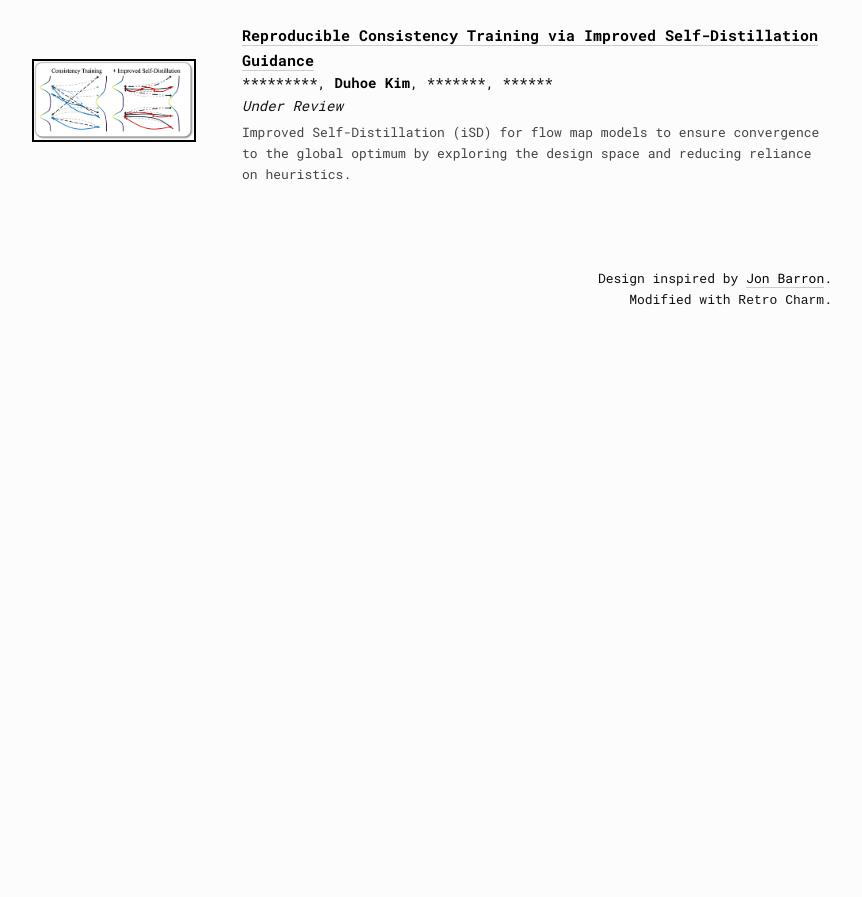
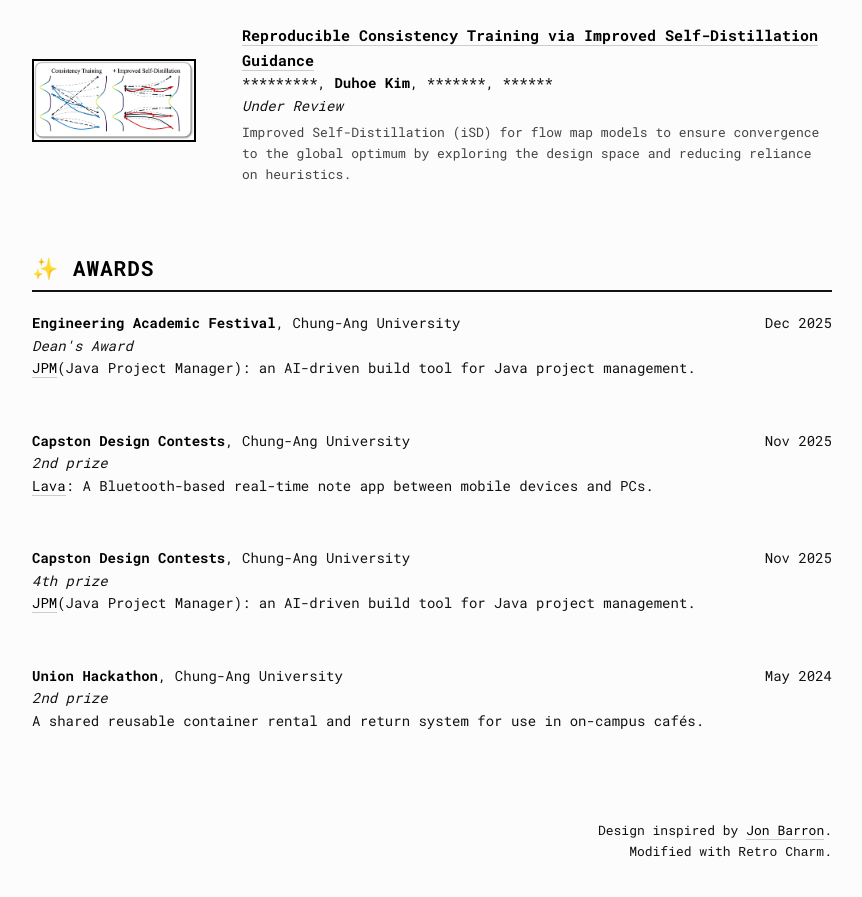
Before and after one commit to dubae/dubae.github.io, a plain HTML site: page index.html in a window 1280 px wide. Shown: the part 996-1893 px from the top of the page, without its empty margins (208-1070 px from the left). Before the commit the page ends 1341 px from the top, so only its background shows below. Drawn offline with Linux system fonts and the light colour scheme.

Commit message:
수상 이력 추가

```diff
--- a/index.html
+++ b/index.html
@@ -239,6 +239,56 @@
 
           </tbody></table>
 
+
+          <table style="width:100%;border:0px;border-spacing:0px;border-collapse:separate;margin-right:auto;margin-left:auto;"><tbody>
+              <tr>
+              <td style="padding:20px;width:100%;vertical-align:middle">
+                <h2 class="heading">✨ Awards</h2>
+                <p>
+                  <b>Engineering Academic Festival</b>, Chung-Ang University
+                  <span style="float:right;">Dec 2025</span>
+                  <br>
+                  <i>Dean's Award</i>
+                  <br>
+                  <a href="https://github.com/CAUCSE-25-1-Capstone-Design/JPM-Java-Project-Manager-with-ai">JPM</a>(Java Project Manager): an AI-driven build tool for Java project management.
+                </p>
+                <br>
+                <p>
+                  <b>Capston Design Contests</b>, Chung-Ang University
+                  <span style="float:right;">Nov 2025</span>
+                  <br>
+                  <i>2nd prize</i>
+                  <br>
+                  <a href="https://hyper-buring-capstone.github.io/">Lava</a>: A Bluetooth-based real-time note app between mobile devices and PCs.
+                </p>
+                <br>
+                <p>
+                  <b>Capston Design Contests</b>, Chung-Ang University
+                  <span style="float:right;">Nov 2025</span>
+                  <br>
+                  <i>4th prize</i>
+                  <br>
+                  <a href="https://github.com/CAUCSE-25-1-Capstone-Design/JPM-Java-Project-Manager-with-ai">JPM</a>(Java Project Manager): an AI-driven build tool for Java project management.
+                </p>
+                <br>
+                <p>
+                  <b>Union Hackathon</b>, Chung-Ang University
+                  <span style="float:right;">May 2024</span>
+                  <br>
+                  <i>2nd prize</i>
+                  <br>
+                  A shared reusable container rental and return system for use in on-campus cafés.
+                </p>
+
+
+
+
+              </td>
+            </tr>
+          </tbody></table>
+
+
+
           <table style="width:100%;border:0px;border-spacing:0px;border-collapse:separate;margin-right:auto;margin-left:auto;"><tbody>
             <tr>
               <td style="padding:20px;text-align:right;">
```
